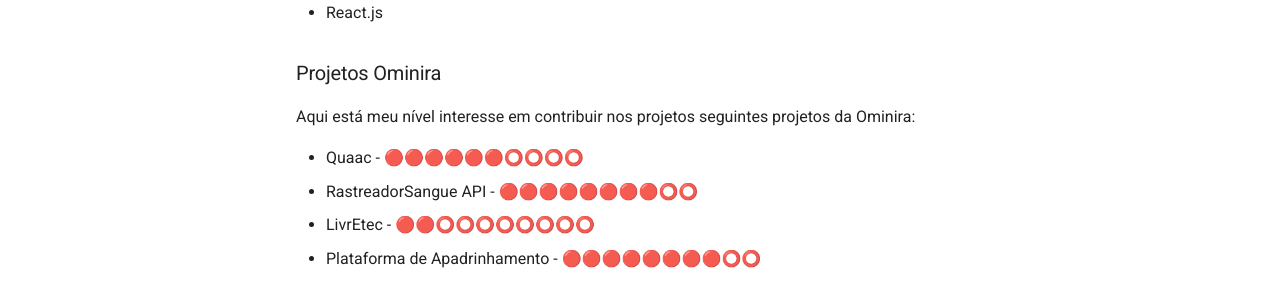
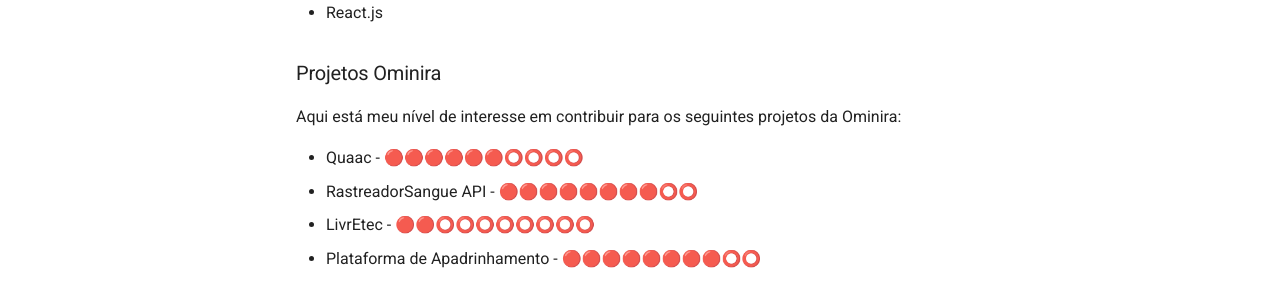
Before and after one commit to isaacfritsch/ominira-unicamp.github.io, an MkDocs documentation site: the page built from docs/users/gvinfinity.md, in a window 1280 px wide and 900 px high, scrolled down 1075 px. Shown: the part 153-453 px from the top of the window. Built offline with MkDocs 1.6.1 and Material for MkDocs 9.7.7, drawn with Linux system fonts in a browser that asks for light colours.

Commit message:
Update gvinfinity user

```diff
--- a/docs/users/gvinfinity.md
+++ b/docs/users/gvinfinity.md
@@ -34,7 +34,7 @@ Aqui estão alguns projetos que contribuí:
 
 ### Projetos Ominira
 
-Aqui está meu nível interesse em contribuir nos projetos seguintes projetos da Ominira:
+Aqui está meu nível de interesse em contribuir para os seguintes projetos da Ominira:
 
 - Quaac - 🔴🔴🔴🔴🔴🔴⭕⭕⭕⭕
 - RastreadorSangue API - 🔴🔴🔴🔴🔴🔴🔴🔴⭕⭕
```
